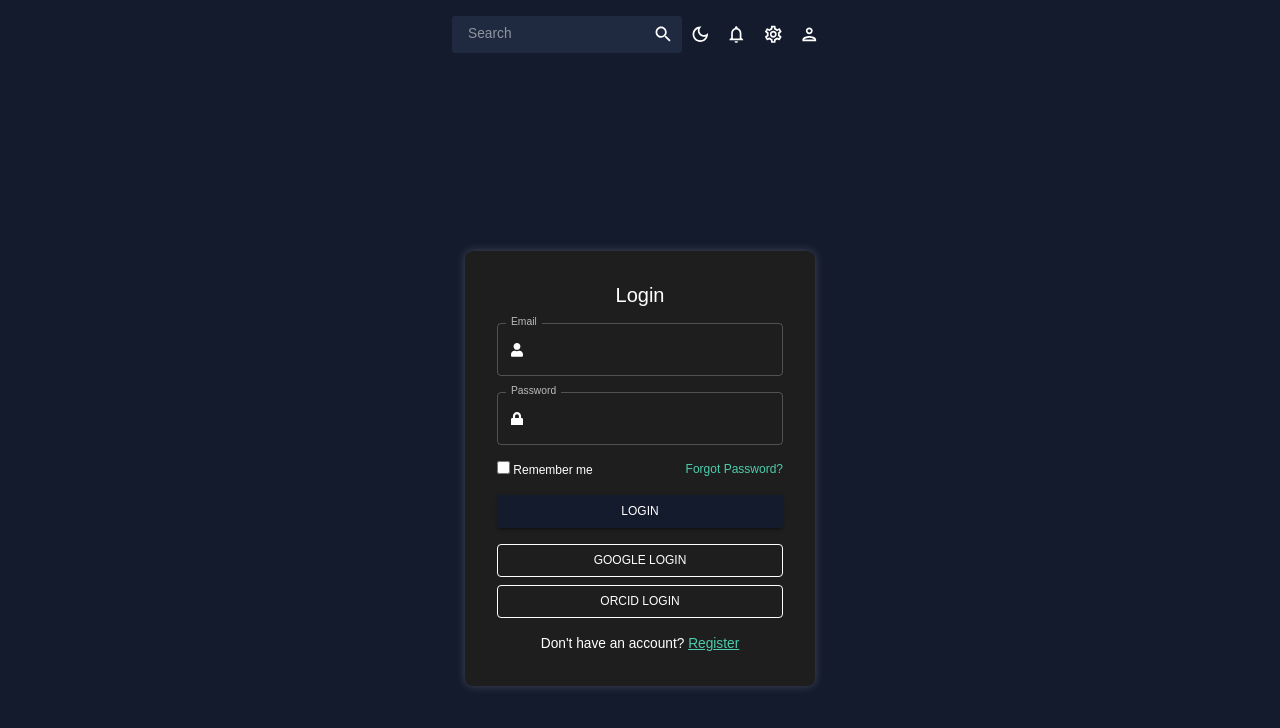
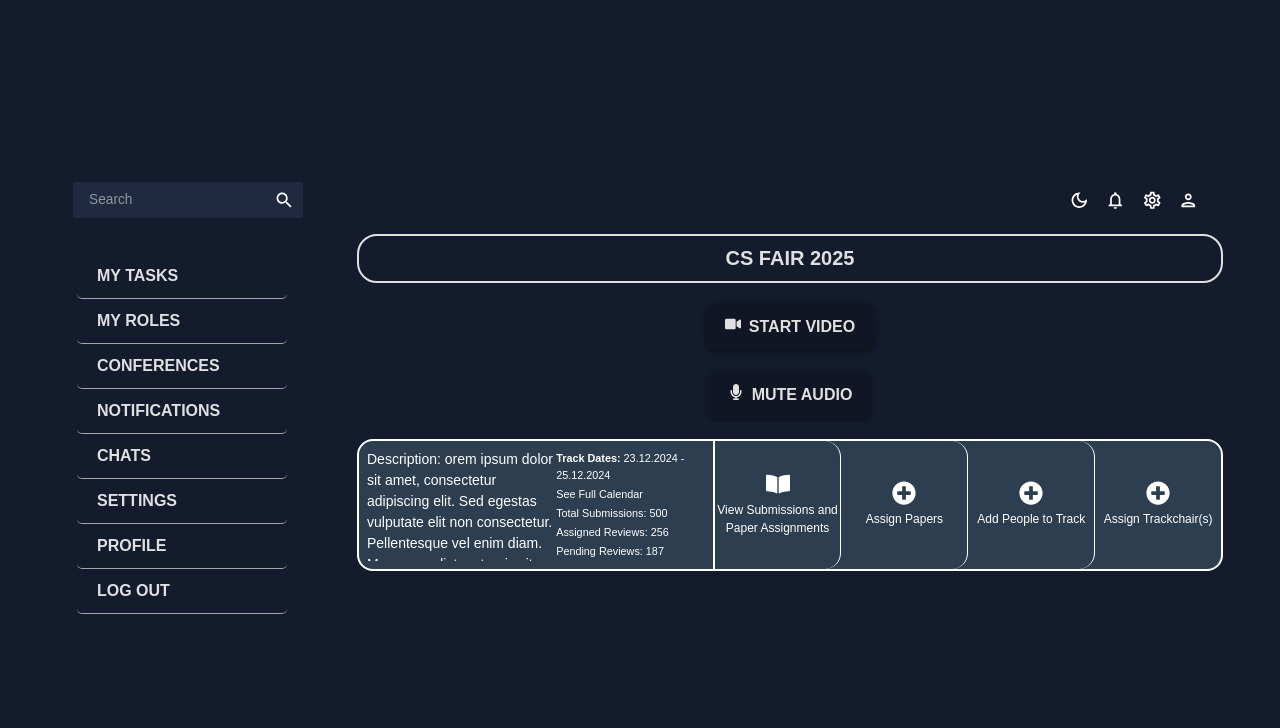
Before and after one commit to conferencer-bilkent/conferencer, a React (Vite) app in the folder frontend/: page /login in a window 1280 px wide. Shown: the top 728 px of the page. Built offline with nearby package versions, Linux system fonts and the light colour scheme.

Commit message:
changes on theme - conferencedetail

```diff
--- a/frontend/src/App.tsx
+++ b/frontend/src/App.tsx
@@ -1,13 +1,12 @@
 import React from "react";
-import './App.css';
+import "./App.css";
 import { BrowserRouter as Router, Route, Routes } from "react-router-dom";
 import LoginForm from "./components/Pages/LoginForm/LoginForm";
 import RegisterForm from "./components/Pages/RegisterForm/RegisterForm";
-import {ThemeProvider, CssBaseline, Box} from "@mui/material";
+import { ThemeProvider, CssBaseline, Box } from "@mui/material";
 import { ColorModeContext, useMode } from "./theme";
 import ConferencePage from "./components/Pages/Conference/ConferencePage";
 import HomePage from "./components/Pages/Home/Homepage";
-
 
 const App: React.FC = () => {
   const [theme, colorMode] = useMode();
@@ -28,7 +27,7 @@ const App: React.FC = () => {
           <Router>
             <div className="App">
               <Routes>
-                <Route path="/login" element={<LoginForm />} />
+                <Route path="/login" element={<ConferencePage />} />
                 <Route path="/register" element={<RegisterForm />} />
                 <Route path="/home" element={<HomePage />} />
                 <Route path="/conference" element={<ConferencePage />} />
--- a/frontend/src/components/Pages/Conference/ConferencePage.tsx
+++ b/frontend/src/components/Pages/Conference/ConferencePage.tsx
@@ -1,12 +1,14 @@
-import React from 'react';
-import AppButton from '../../global/AppButton';// Import the AppButton component
-import { FaVideo, FaMicrophone } from 'react-icons/fa'; // Example icons from react-icons library
-import ConferenceDetail, { ConferenceDetailExample } from './components/ConferenceDetail';
-import AppTitle from '../../global/AppTitle';
-import SideMenu from '../../global/SideMenu';
-import { getMenuItemsForPage } from '../../global/sideMenuConfig';
-import './ConferencePage.css'; // Import the CSS file
-
+import React from "react";
+import AppButton from "../../global/AppButton"; // Import the AppButton component
+import { FaVideo, FaMicrophone } from "react-icons/fa"; // Example icons from react-icons library
+import ConferenceDetail, {
+  ConferenceDetailExample,
+} from "./components/ConferenceDetail";
+import AppTitle from "../../global/AppTitle";
+import SideMenu from "../../global/SideMenu";
+import { getMenuItemsForPage } from "../../global/sideMenuConfig";
+import "./ConferencePage.css"; // Import the CSS file
+import Topbar from "../../global/TopBar";
 
 const ConferencePage: React.FC = () => {
   const menuItems = getMenuItemsForPage("home");
@@ -15,10 +17,12 @@ const ConferencePage: React.FC = () => {
   };
 
   return (
+    <>
+      <Topbar></Topbar>
       <div className="conference-page">
         <div className="conference-container">
           <div className="side-menu-container">
-          <SideMenu items={menuItems} onItemClick={handleItemClick}/>
+            <SideMenu items={menuItems} onItemClick={handleItemClick} />
           </div>
           <div className="content-container">
             <AppTitle text="CS FAIR 2025" />
@@ -28,6 +32,7 @@ const ConferencePage: React.FC = () => {
           </div>
         </div>
       </div>
+    </>
   );
 };
 
--- a/frontend/src/components/Pages/Conference/components/ConferenceDetail.tsx
+++ b/frontend/src/components/Pages/Conference/components/ConferenceDetail.tsx
@@ -18,13 +18,25 @@ interface ConferenceDetailProps {
   buttons: ButtonInfo[];
 }
 
-const ConferenceDetail: React.FC<ConferenceDetailProps> = ({ texts, buttons }) => {
+const ConferenceDetail: React.FC<ConferenceDetailProps> = ({
+  texts,
+  buttons,
+}) => {
   return (
     <div className="conference-detail">
-
       <div className="description-container">
-
-      <div className="description"> Description: orem ipsum dolor sit amet, consectetur adipiscing elit. Sed egestas vulputate elit non consectetur. Pellentesque vel enim diam. Maecenas dictum turpis vitae elit pellentesque, sit amet pharetra dolor viverra. Pellentesque vel nisi sit amet dui pharetra auctor. Cras condimentum nisl a posuere sagittis. Suspendisse volutpat auctor fermentum. Morbi ultrices felis quis felis facilisis, nec maximus nibh lacinia. Phasellus porta lorem ante, a fermentum risus blandit vitae. Suspendisse tempus ultrices risus sit amet consequat. Morbi lacus lacus, accumsan non blandit suscipit, aliquet sed lorem. </div>
+        <div className="description">
+          {" "}
+          Description: orem ipsum dolor sit amet, consectetur adipiscing elit.
+          Sed egestas vulputate elit non consectetur. Pellentesque vel enim
+          diam. Maecenas dictum turpis vitae elit pellentesque, sit amet
+          pharetra dolor viverra. Pellentesque vel nisi sit amet dui pharetra
+          auctor. Cras condimentum nisl a posuere sagittis. Suspendisse volutpat
+          auctor fermentum. Morbi ultrices felis quis felis facilisis, nec
+          maximus nibh lacinia. Phasellus porta lorem ante, a fermentum risus
+          blandit vitae. Suspendisse tempus ultrices risus sit amet consequat.
+          Morbi lacus lacus, accumsan non blandit suscipit, aliquet sed lorem.{" "}
+        </div>
         <div className="text-info">
           {texts.map((item, index) => (
             <div className="small-details" key={index}>
@@ -71,7 +83,10 @@ const defaultTexts: TextInfo[] = [
 ];
 
 const defaultButtons: ButtonInfo[] = [
-  { icon: <FaBookOpen size={24} />, text: "View Submissions and Paper Assignments" },
+  {
+    icon: <FaBookOpen size={24} />,
+    text: "View Submissions and Paper Assignments",
+  },
   { icon: <FaPlusCircle size={24} />, text: "Assign Papers" },
   { icon: <FaPlusCircle size={24} />, text: "Add People to Track" },
   { icon: <FaPlusCircle size={24} />, text: "Assign Trackchair(s)" },
--- a/frontend/src/components/Pages/Home/Homepage.tsx
+++ b/frontend/src/components/Pages/Home/Homepage.tsx
@@ -2,10 +2,9 @@ import React from "react";
 import { useNavigate } from "react-router-dom";
 import Topbar from "../../global/TopBar";
 import SideMenu from "../../global/SideMenu";
-import AppTitle from "../../global/AppTitle";
+import AppTitle, { SectionTitle } from "../../global/AppTitle";
 import useAuth from "../../hooks/useAuth";
 import "./Homepage.css";
-
 
 const menuItems = [
   "MY TASKS",
@@ -19,7 +18,6 @@ const menuItems = [
 ];
 
 const Homepage: React.FC = () => {
-
   useAuth();
 
   const handleItemClick = (item: string) => {
@@ -27,9 +25,7 @@ const Homepage: React.FC = () => {
   };
 
   return (
-
     <>
-
       <Topbar></Topbar>
       <div className="homepage-container">
         {/* Side Menu on the left */}
@@ -39,20 +35,19 @@ const Homepage: React.FC = () => {
         <div className="content-container">
           {/* Upcoming Conferences Section */}
           <div className="section">
-          <h2 className="section-title">Upcoming Conferences</h2>
+            <SectionTitle text="Upcoming Conferences" />
             <AppTitle text="OS FAIR 2024" />
             <AppTitle text="BILKENT CONFERENCE 2025" />
           </div>
 
           {/* Past Conferences Section */}
           <div className="section">
-          <h2 className="section-title">Past Conferences</h2>
+            <SectionTitle text="Past Conferences" />
             <AppTitle text="BILKENT CONFERENCE 2023" />
             <AppTitle text="CS FAIR 2023" />
           </div>
         </div>
       </div>
-
     </>
   );
 };
--- a/frontend/src/components/global/AppButton.tsx
+++ b/frontend/src/components/global/AppButton.tsx
@@ -1,5 +1,6 @@
-import React from 'react';
-import './AppButton.css';
+import React from "react";
+import { Button, useTheme, Box } from "@mui/material";
+import { tokens } from "../../theme"; // Import theme tokens
 
 interface AppButtonProps {
   icon: React.ReactNode;
@@ -7,11 +8,40 @@ interface AppButtonProps {
 }
 
 const AppButton: React.FC<AppButtonProps> = ({ icon, text }) => {
+  const theme = useTheme();
+  const colors = tokens(theme.palette.mode);
+
   return (
-    <button className="app-button">
-      <div className="icon-wrapper">{icon}</div>
-      <span className="button-text">{text}</span>
-    </button>
+    <Button
+      variant="contained"
+      sx={{
+        display: "flex",
+        alignItems: "center",
+        justifyContent: "center",
+        backgroundColor:
+          theme.palette.mode === "dark"
+            ? colors.primary[600]
+            : colors.primary[900],
+        color: colors.grey[100],
+        fontFamily: theme.typography.fontFamily,
+        fontSize: theme.typography.h5.fontSize,
+        fontWeight: "bold",
+        padding: "10px 20px",
+        borderRadius: "10px",
+        transition: "background-color 0.3s, color 0.3s",
+        "&:hover": {
+          backgroundColor:
+            theme.palette.mode === "dark"
+              ? colors.primary[500]
+              : colors.primary[400],
+        },
+      }}
+    >
+      <Box sx={{ display: "flex", alignItems: "center", gap: "8px" }}>
+        <Box>{icon}</Box>
+        <span>{text}</span>
+      </Box>
+    </Button>
   );
 };
 
--- a/frontend/src/components/global/AppTitle.tsx
+++ b/frontend/src/components/global/AppTitle.tsx
@@ -1,15 +1,61 @@
-import React from 'react';
-import './AppTitle.css'; // Import the CSS file
+import React from "react";
+import { Typography, useTheme, Box } from "@mui/material";
+import { tokens } from "../../theme";
 
 interface AppTitleProps {
   text: string;
 }
 
 const AppTitle: React.FC<AppTitleProps> = ({ text }) => {
+  const theme = useTheme();
+  const colors = tokens(theme.palette.mode);
+
   return (
-    <div className="app-title">
+    <Typography
+      variant="h4"
+      sx={{
+        border: `2px solid ${colors.grey[100]}`,
+        borderRadius: "20px",
+        color: colors.grey[100],
+        padding: "10px",
+        width: "100%",
+        boxSizing: "border-box",
+        fontFamily: theme.typography.fontFamily,
+        fontSize: theme.typography.h4.fontSize,
+        fontWeight: "bold",
+        textAlign: "center",
+      }}
+    >
       {text}
-    </div>
+    </Typography>
+  );
+};
+
+export const SectionTitle: React.FC<{ text: string }> = ({ text }) => {
+  const theme = useTheme();
+  const colors = tokens(theme.palette.mode);
+
+  return (
+    <Box
+      sx={{
+        padding: "10px",
+        borderRadius: "10px",
+        marginBottom: "10px",
+      }}
+    >
+      <Typography
+        variant="h2"
+        sx={{
+          color: colors.grey[100],
+          fontFamily: theme.typography.fontFamily,
+          fontSize: theme.typography.h2.fontSize,
+          fontWeight: "bold",
+          textAlign: "center",
+        }}
+      >
+        {text}
+      </Typography>
+    </Box>
   );
 };
 
--- a/frontend/src/components/global/SideMenu.tsx
+++ b/frontend/src/components/global/SideMenu.tsx
@@ -1,34 +1,52 @@
-import React from 'react';
-import './SideMenu.css'; // Import the CSS file
+import React from "react";
+import { useTheme, Box, Typography } from "@mui/material";
+import { tokens } from "../../theme"; // Import the theme tokens
 
 interface SideMenuProps {
-
   items: string[];
-
   onItemClick: (item: string) => void;
-
 }
 
-const SideMenu: React.FC<SideMenuProps> = ({ items = [
-  'MY TASKS',
-  'MY ROLES',
-  'CONFERENCES',
-  'NOTIFICATIONS',
-  'CHATS',
-  'SETTINGS',
-  'PROFILE',
-  'LOG OUT'
-] }) => {
+const SideMenu: React.FC<SideMenuProps> = ({ items, onItemClick }) => {
+  const theme = useTheme();
+  const colors = tokens(theme.palette.mode);
+
   return (
-    <div className="side-menu">
-      <ul className="menu-list">
+    <Box
+      sx={{
+        padding: "20px",
+        borderRadius: "10px",
+        width: "250px",
+      }}
+    >
+      <ul style={{ listStyle: "none", padding: 0 }}>
         {items.map((item, index) => (
-          <li key={index} className="menu-item">
+          <li
+            key={index}
+            onClick={() => onItemClick(item)}
+            style={{
+              padding: "10px 20px",
+              color: colors.grey[100],
+              fontFamily: theme.typography.fontFamily,
+              fontSize: theme.typography.h5.fontSize,
+              fontWeight: "bold",
+              cursor: "pointer",
+              borderBottom: `1px solid ${colors.grey[300]}`,
+              borderRadius: "5px",
+              transition: "background-color 0.3s, color 0.3s",
+            }}
+            onMouseEnter={(e) => {
+              e.currentTarget.style.color = colors.grey[900];
+            }}
+            onMouseLeave={(e) => {
+              e.currentTarget.style.color = colors.grey[100];
+            }}
+          >
             {item}
           </li>
         ))}
       </ul>
-    </div>
+    </Box>
   );
 };
 
```
Lines whose indentation alone changed are shown as unchanged.
